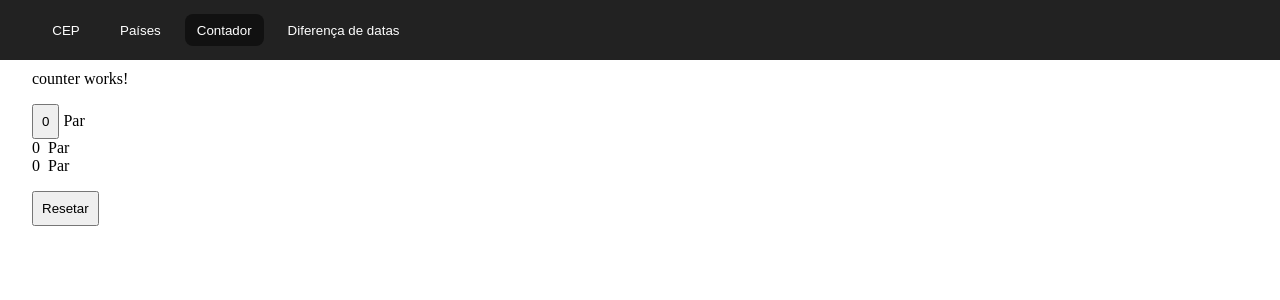
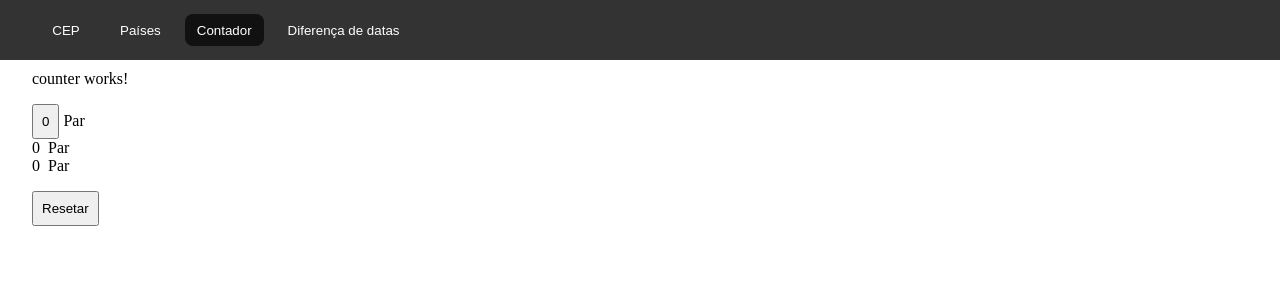
Before and after one commit to Tech-Artemis/unittests_angular, an Angular app: page /contador in a window 1280 px wide. Shown: the top 300 px of the page. Built offline with nearby package versions, Linux system fonts and the light colour scheme.

Commit message:
chore: alterando cor do navbar

```diff
--- a/src/app/app.component.scss
+++ b/src/app/app.component.scss
@@ -4,7 +4,7 @@ nav {
     height: 60px;
     top: 0;
     left: 0;
-    background-color: #222222;
+    background-color: #333;
     padding: 14px 36px;
     box-sizing: border-box;
     display: flex;
```
